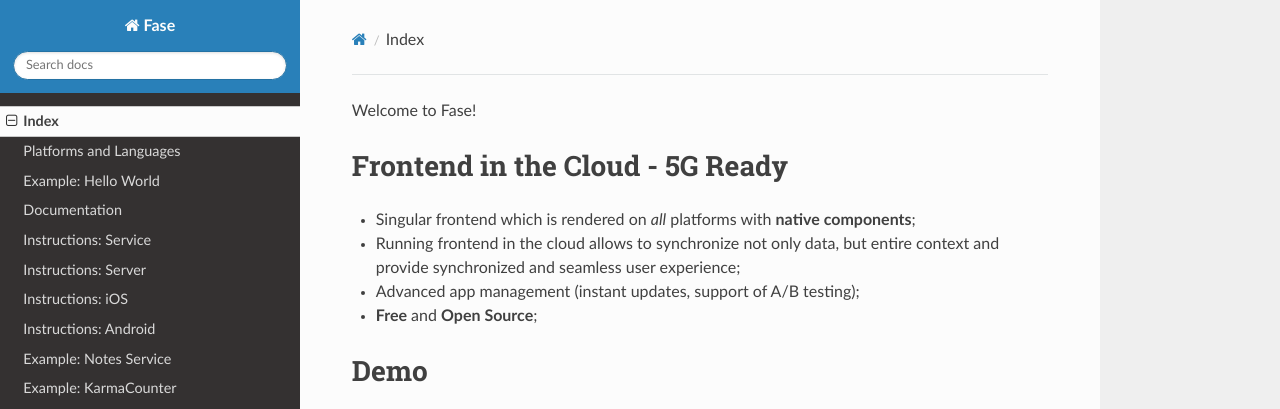
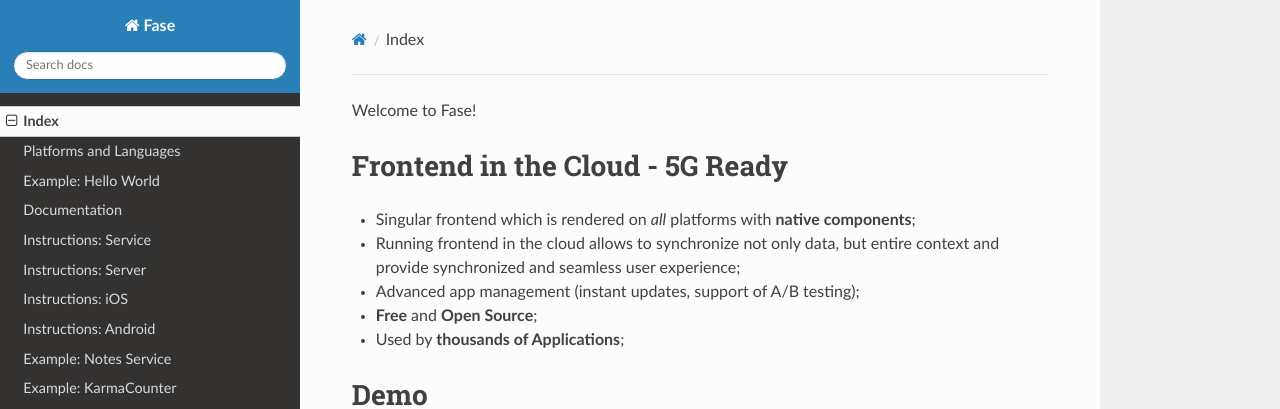
Before and after one commit to igushev/fase_docs, an MkDocs documentation site: the page built from docs/index.md, in a window 1280 px wide and 900 px high, cut to the strip 0-409 px from the top of the window. Built offline with MkDocs 1.6.1, drawn with Linux system fonts in a browser that asks for light colours; nearby versions of some CDN libraries.

Commit message:
Adding bullet to index

```diff
--- a/docs/index.md
+++ b/docs/index.md
@@ -6,6 +6,7 @@ Welcome to Fase!
   * Running frontend in the cloud allows to synchronize not only data, but entire context and provide synchronized and seamless user experience;
   * Advanced app management (instant updates, support of A/B testing);
   * **Free** and **Open Source**;
+  * Used by **thousands of Applications**;
 
 # Demo
 
```
